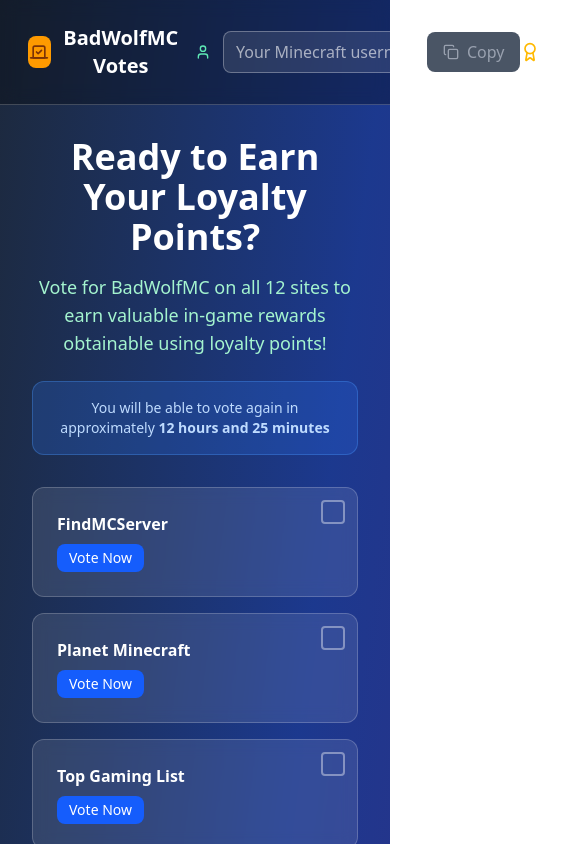
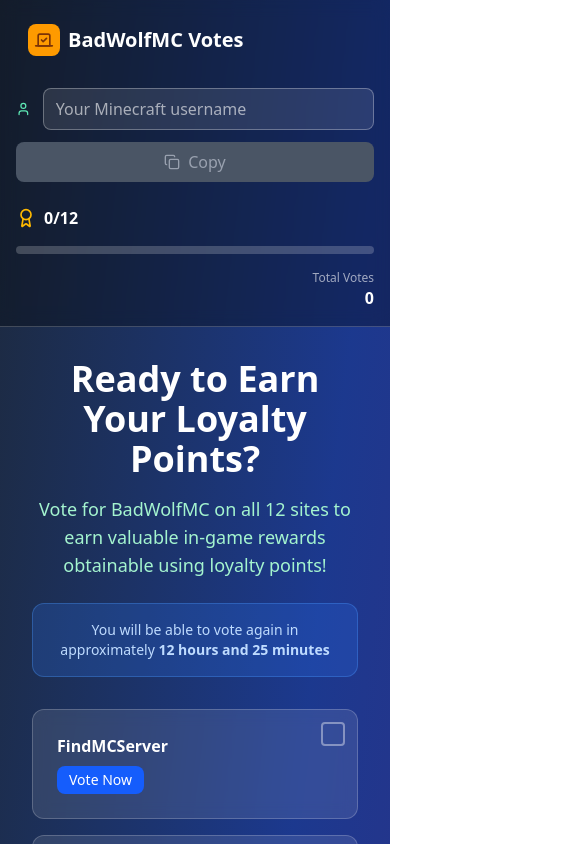
Before and after one commit to AdimoUK/BadWolfMC-Voting-App, a React (Vite) app: page / in a window 390 px wide. Shown: the top 844 px of the page, 585 px wide, since content can reach past the window. Built offline with nearby package versions, Linux system fonts and the light colour scheme.

Commit message:
Fix to issue #1 with header on mobile

```diff
--- a/src/App.jsx
+++ b/src/App.jsx
@@ -178,7 +178,8 @@
         <div className="min-h-screen bg-gradient-to-br from-slate-800 via-blue-900 to-indigo-900 flex flex-col">
             {/* Navigation Bar */}
             <nav className="bg-black/30 backdrop-blur-sm border-b border-white/20 p-4">
-                <div className="max-w-7xl mx-auto flex items-center justify-between">
+                <div
+                    className="@container mx-auto flex flex-col md:flex-row items-start md:items-center justify-start md:justify-between gap-6">
                     {/* Left side - Logo and title */}
                     <div className="flex items-center gap-4">
                         <button
@@ -200,6 +201,7 @@
                     </div>
 
                     {/* Center - Username */}
+                    <div className="flex flex-col sm:flex-row sm:items-center gap-3 w-full md:w-auto">
                         <div className="flex items-center gap-3">
                             <User className="w-4 h-4 text-emerald-300"/>
                             <input
@@ -207,12 +209,13 @@
                                 value={username}
                                 onChange={(e) => setUsername(e.target.value)}
                                 placeholder="Your Minecraft username"
-                            className="px-3 py-2 bg-white/10 border border-white/30 rounded-lg text-white placeholder-white/60 focus:outline-none focus:ring-2 focus:ring-emerald-400 focus:border-transparent w-48"
+                                className="px-3 py-2 bg-white/10 border border-white/30 rounded-lg text-white placeholder-white/60 focus:outline-none focus:ring-2 focus:ring-emerald-400 focus:border-transparent w-full sm:w-48"
                             />
+                        </div>
                         <button
                             onClick={copyUsername}
                             disabled={!username}
-                            className={`px-4 py-2 rounded-lg font-medium transition-all duration-200 flex items-center gap-2 ${
+                            className={`px-4 py-2 rounded-lg font-medium transition-all duration-200 flex items-center gap-2 justify-center ${
                                 username
                                     ? 'bg-emerald-600 hover:bg-emerald-700 text-white'
                                     : 'bg-gray-600 text-gray-400 cursor-not-allowed'
@@ -224,12 +227,12 @@
                     </div>
 
                     {/* Right side - Progress and Stats */}
-                    <div className="flex items-center gap-6">
+                    <div className="flex flex-col sm:flex-row sm:items-center gap-4 sm:gap-6 w-full md:w-auto">
                         <div className="flex items-center gap-2">
                             <Award className="w-5 h-5 text-amber-400"/>
                             <span className="text-white font-semibold">{completedVotes}/12</span>
                         </div>
-                        <div className="w-24 bg-white/20 rounded-full h-2">
+                        <div className="w-full sm:w-24 bg-white/20 rounded-full h-2">
                             <div
                                 className="h-2 bg-gradient-to-r from-emerald-400 to-teal-400 rounded-full transition-all duration-500"
                                 style={{width: `${progressPercentage}%`}}
@@ -251,9 +254,11 @@
                         <div className="max-w-4xl mx-auto">
                             {/* Welcome Section */}
                             <div className="text-center mb-8">
-                                <h1 className="text-4xl font-bold text-white mb-4">Ready to Earn Your Loyalty Points?</h1>
+                                <h1 className="text-4xl font-bold text-white mb-4">Ready to Earn Your Loyalty
+                                    Points?</h1>
                                 <p className="text-emerald-200 text-lg mb-6">
-                                    Vote for BadWolfMC on all 12 sites to earn valuable in-game rewards obtainable using loyalty points!
+                                    Vote for BadWolfMC on all 12 sites to earn valuable in-game rewards obtainable using
+                                    loyalty points!
                                 </p>
 
                                 {completedVotes === votingSites.length && (
@@ -336,8 +341,10 @@
                                 </ol>
                                 <div className="mt-4 p-3 bg-red-500/20 border border-red-400/30 rounded-lg">
                                     <p className="text-red-200 text-sm">
-                                        ⚠️ <strong>Caution!</strong> Ensure that you type in your username correctly, otherwise
-                                        you may not receive any loyalty points! This is why we recommend copying and pasting your username instead of typing it in.
+                                        ⚠️ <strong>Caution!</strong> Ensure that you type in your username correctly,
+                                        otherwise
+                                        you may not receive any loyalty points! This is why we recommend copying and
+                                        pasting your username instead of typing it in.
                                     </p>
                                 </div>
                                 <div className="mt-4 p-3 bg-amber-500/20 border border-amber-400/30 rounded-lg">
```
Lines whose indentation alone changed are shown as unchanged.
